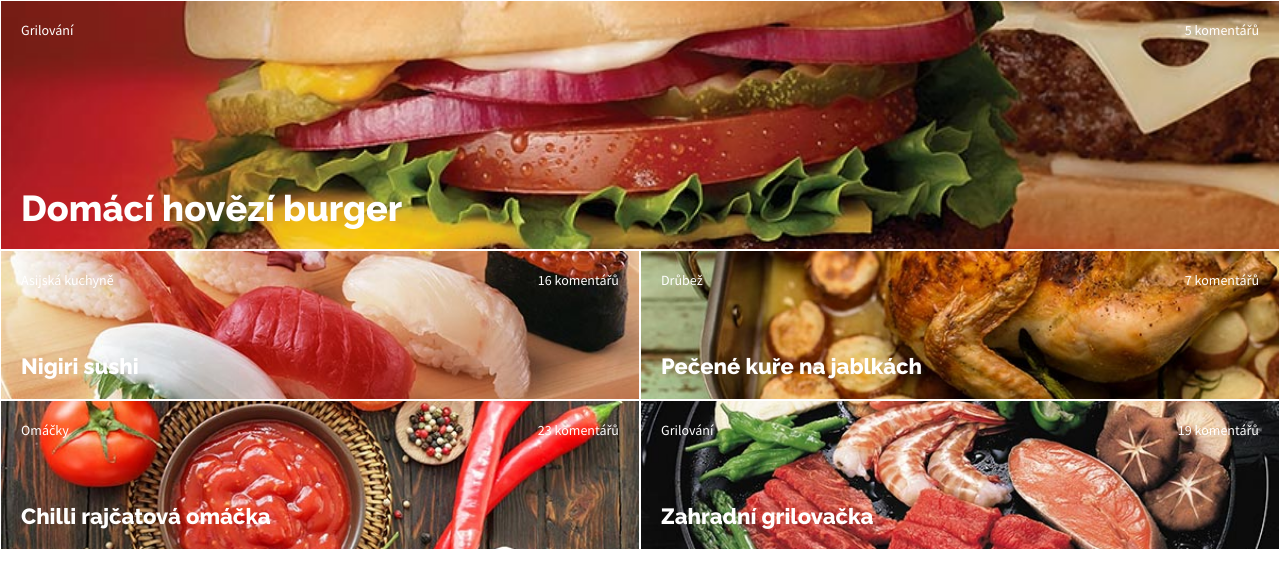
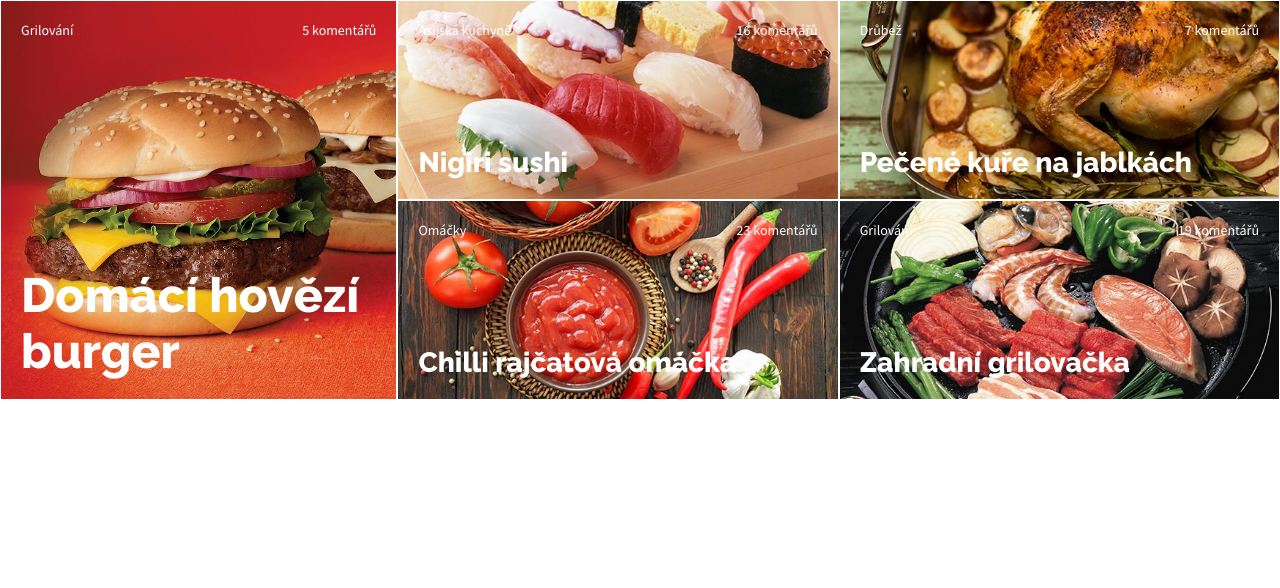
Before and after one commit to Digitalni-akademie-Web-Jaro-2020-Praha/ukol-recepty-sofikarp, a plain HTML site: page Masova-varianta/index-level2-tezsi.html in a window 1280 px wide. Drawn offline with Linux system fonts and the light colour scheme.

Commit message:
PC version

```diff
--- a/Masova-varianta/style.css
+++ b/Masova-varianta/style.css
@@ -83,10 +83,6 @@ h2 {
   flex-direction: column;
 }
 
-/* .container {
-  display: flex;
-} */
-
 .hlavniRecept {
   min-height: 200px;
 }
@@ -113,18 +109,36 @@ h2 {
     min-height: 150px;
     padding: 20px;
     width: 50%;
+    flex-grow: 1;
+    flex-basis: auto;
   }
   .smallContainer {
     display: flex;
     align-items: stretch;
     flex-wrap: wrap;
   }
+}
+
+@media (min-width: 860px) {
+  .container {
+    display: flex;
+    flex-direction: row;
+  }
+  .hlavniRecept h2 {
+    font-size: 48px;
+  }
+  .malyRecept h2 {
+    font-size: 28px;
+  }
+  .hlavniRecept {
+    min-height: 400px;
+    padding: 20px;
+  }
   .malyRecept {
+    min-height: 200px;
+    padding: 20px;
+    width: 50%;
     flex-grow: 1;
     flex-basis: auto;
   }
 }
-
-@media (min-width: 860px);
- {
-}
```
